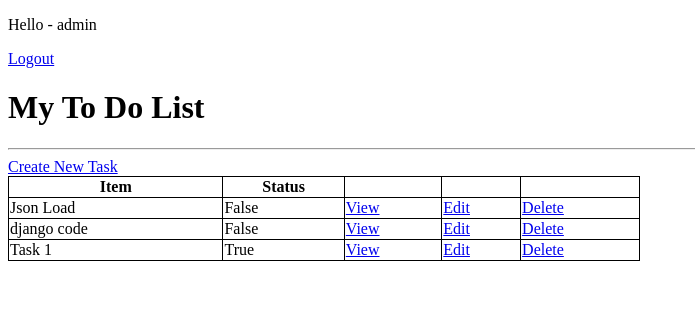
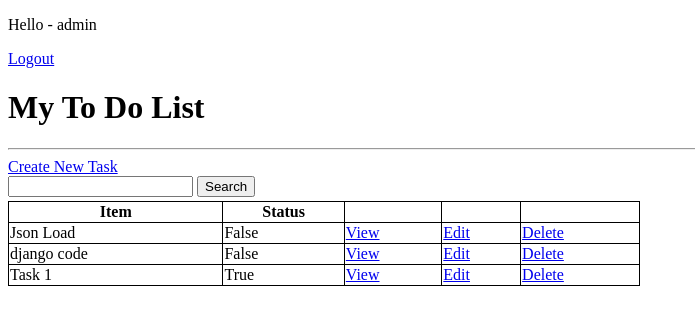
Before and after one commit to shadhin-int/Only-Django, a Django app: page / in a window 1280 px wide. Shown: the top 325 px of the page, without its empty margins (0-695 px from the left). Run offline with Django 3.2, Linux system fonts and the light colour scheme; a user stored in the database is signed in; data comes from the database, SQL or seed files in the repository.

Commit message:
added search on task list

```diff
--- a/todo_list/base/templates/base/task_list.html
+++ b/todo_list/base/templates/base/task_list.html
@@ -28,6 +28,13 @@
     <hr>
     <a href="{% url 'task-create' %}">Create New Task</a>
 
+    <form method="get" style="padding-bottom: 4px">
+        <label>
+            <input type="text" name="search-area" value="{{search_input}}">
+        </label>
+        <input type="submit" value="Search">
+    </form>
+<!--    <hr>-->
     <table style="width:50%">
         <tr>
             <th>Item</th>
--- a/todo_list/base/views.py
+++ b/todo_list/base/views.py
@@ -46,6 +46,13 @@ class TaskList(LoginRequiredMixin, ListView):
         context = super().get_context_data(**kwargs)
         context['tasks'] = context['tasks'].filter(user=self.request.user)
         context['count'] = context['tasks'].filter(complete=False).count()
+
+        search_input = self.request.GET.get('search-area') or ''
+
+        if search_input:
+            context['tasks'] = context['tasks'].filter(title__startswith=search_input)
+        context['search_input'] = search_input
+
         return context
 
 
```
